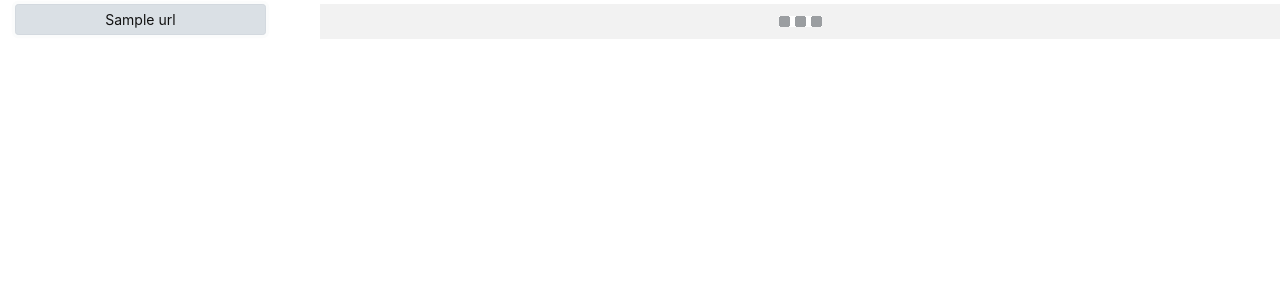
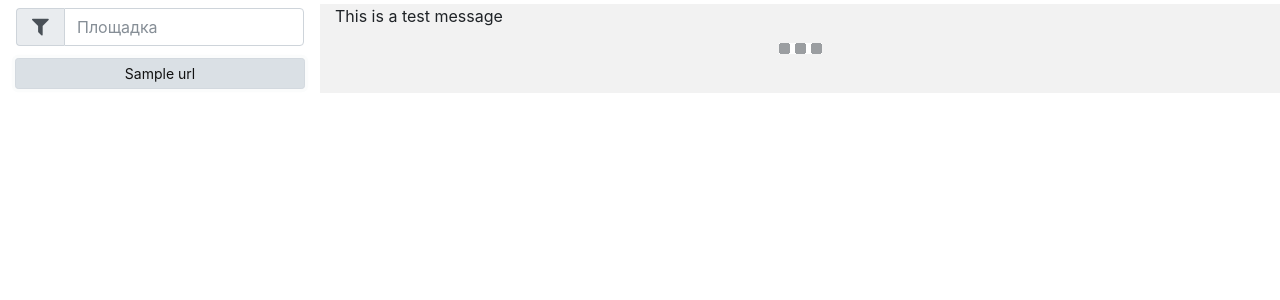
Before and after one commit to alchster/ad-stats, a Python web app: template web/templates/test.html in a window 1280 px wide. Shown: the part 71-371 px from the top of the page. Run offline with Jinja, Linux system fonts and the light colour scheme; the template is opened without the code that fills it: most values are stand-ins (such as "Sample title", 1, 10 or a date in 2020); some libraries are stand-ins or nearby versions.

Commit message:
removed unused images. added stat members filtering and marking

```diff
--- a/web/static/css/main.css
+++ b/web/static/css/main.css
@@ -46,5 +46,11 @@ body.loading .modal{
   color: red;
   margin: 0px;
 }
+mark {
+  margin: 0;
+  padding: 0;
+  text-decoration: underline;
+  background: inherit;
+}
 @media screen and (max-width: 767px){
 }
--- a/web/static/js/main.js
+++ b/web/static/js/main.js
@@ -7,6 +7,11 @@ var rowsLen = null;
 var $tableFooter = null;
 var page = $("body").data("name");
 var $currentStatMember =  null;
+var $filterIcon = $("#stat-member-clear-filter i");
+var $statMember = $(".stat-member");
+var statMembers = {};
+
+// utils
 
 function sum(arr) {
   return arr.reduce(function(a, b) { return a + b; }, 0);
@@ -27,6 +32,26 @@ function separateThousands(num) {
 function formatFloat(fl) {
   return fl.toFixed(2).toString();
 }
+
+// stat-member
+
+function fillStatMembers() {
+  var memberObj;
+  $("#list-members .stat-member").toArray().forEach(function (el) {
+    memberObj = $(el);
+    statMembers[memberObj.html().toLowerCase()] = memberObj;
+  });
+}
+
+function filterStatMembers(str) {
+  $("#list-members .stat-member").hide();
+  for (var name in statMembers) {
+    if (name.indexOf(str.toLowerCase()) != -1)
+      statMembers[name].show();
+  }
+}
+
+// helpers
 
 function updateTable () {
   $rows = $("#stat-table tbody tr");
@@ -87,6 +112,26 @@ function getAjaxOpts(url, doAfter) {
     }
   };
 }
+
+// events
+
+$("#stat-member-filter").on("change keyup paste", function () {
+  var val = $(this).val();
+  $statMember.unmark();
+  if (val != "") {
+    $filterIcon.removeClass("fa-filter").addClass("fa-eraser");
+    $statMember.mark(val);
+  } else {
+    $filterIcon.removeClass("fa-eraser").addClass("fa-filter");
+  }
+  filterStatMembers(val);
+});
+
+$("#stat-member-clear-filter").click(function () {
+  $("#stat-member-filter").val("");
+  $("#stat-member-filter").change();
+  $("#list-members .stat-member").show();
+});
 
 $("#list-members .stat-member").click(function(ev) {
   var url, after;
@@ -177,4 +222,5 @@ $(document).ready(function() {
   $("a[href$=" + page + "]").addClass("active");
   $("#list-members .stat-member").first().click();
   $(".navbar-nav .disabled a").click(function() {return false;});
+  fillStatMembers();
 });
--- a/web/templates/_base.html
+++ b/web/templates/_base.html
@@ -48,16 +48,22 @@
     <div class="row row-offcanvas row-offcanvas-left">
   <!-- sidebar -->
       <div class="col-md-3 sidebar-offcanvas d-none d-md-block" id="side-panel">
+        <header class="row">
+          <form class="form-inline mx-3 my-1 w-100">
+            <label class="sr-only" for="search-text">Название</label>
+            <div class="input-group mb-2 w-100">
+              <div class="input-group-addon col-2 justify-content-center" id="stat-member-clear-filter"><i class="fa fa-filter fa-lg"></i></div>
+              <input type="text" class="form-control mx-auto col-10" id="stat-member-filter" placeholder="Площадка">
+            </div>
+          </form>
+        </header>
         {% if urls is not none %}
-        <ul class="nav nav-stacked flex-column col-11" id="list-members">
+        <ul class="nav nav-stacked flex-column" id="list-members">
           {% for url in urls %}
           <li class="nav-item btn btn-sm btn-light stat-member mb-1" data-name="{{ url.table }}">{{ url.name }}</li>
           {% endfor %}
         </ul>
         {% endif %}
-        <div class="d-none">
-          <a href="#" data-toggle="offcanvas"><i class="fa fa-navicon fa-lg"></i></a>
-        </div>
       </div>
   <!-- sidebar -->
       <div class="col-md-9 col-12" id="main">
@@ -74,6 +80,7 @@
   <script src="https://code.jquery.com/jquery-3.2.1.min.js" integrity="sha256-hwg4gsxgFZhOsEEamdOYGBf13FyQuiTwlAQgxVSNgt4=" crossorigin="anonymous"></script>
   <script src="https://cdnjs.cloudflare.com/ajax/libs/popper.js/1.12.3/umd/popper.min.js" integrity="sha384-vFJXuSJphROIrBnz7yo7oB41mKfc8JzQZiCq4NCceLEaO4IHwicKwpJf9c9IpFgh" crossorigin="anonymous"></script>
   <script src="https://maxcdn.bootstrapcdn.com/bootstrap/4.0.0-beta.2/js/bootstrap.min.js" integrity="sha384-alpBpkh1PFOepccYVYDB4do5UnbKysX5WZXm3XxPqe5iKTfUKjNkCk9SaVuEZflJ" crossorigin="anonymous"></script>
+  <script src="https://cdnjs.cloudflare.com/ajax/libs/mark.js/8.11.0/jquery.mark.min.js" integrity="sha256-1iYR6/Bs+CrdUVeCpCmb4JcYVWvvCUEgpSU7HS5xhsY=" crossorigin="anonymous"></script>
   <script src="js/main.js"></script>
 </body>
 
--- a/web/templates/test.html
+++ b/web/templates/test.html
@@ -2,4 +2,7 @@
 {% block title %}Тест - Ad statistics{% endblock %}
 {% block page %}test{% endblock %}
 {% block content %}
+<div class="context">
+  <p>This is a test message</p>
+</div>
 {% endblock %}
```
Also changed, not shown: web/static/img/cogwheel-white.png (deleted), web/static/img/cogwheel.png (deleted), web/static/img/download-white.png (deleted). Lines whose indentation alone changed are shown as unchanged.
